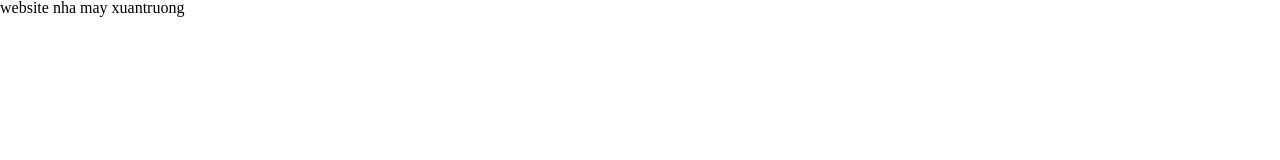
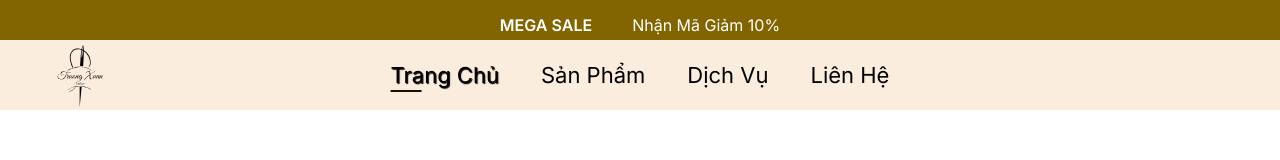
Before and after one commit to khancotton/TXwebsite, a plain HTML site: page index.html in a window 1280 px wide. Shown: the top 160 px of the page. Drawn offline with Linux system fonts and the light colour scheme.

Commit message:
2. Doing Header 1st

```diff
--- a/assets/css/styles.css
+++ b/assets/css/styles.css
@@ -8,4 +8,100 @@ html {
 
 body {
   font-size: 1.6rem;
+  font-family: "Inter", sans-serif;
 }
+
+/* ===================common================== */
+.main-content {
+  margin-left: auto;
+  margin-right: auto;
+}
+
+/* ===================header================== */
+.header.fixed {
+  position: sticky;
+  top: -10px;
+}
+
+.top-header,
+.body-header {
+  display: flex;
+  align-items: center;
+}
+
+.top-header {
+  height: 40px;
+  background: #826400;
+  color: white;
+  font-weight: 600;
+  padding-top: 10px;
+}
+
+.top-header p {
+  margin-left: auto;
+  margin-right: 20px;
+}
+
+.top-header a {
+  margin-top: 0.5px;
+  margin-right: auto;
+  margin-left: 20px;
+  text-decoration: none;
+  color: white;
+  font-weight: 400;
+}
+
+.top-header a:hover {
+  color: rgb(241, 69, 69);
+}
+
+.body-header {
+  position: relative;
+  height: 70px;
+  background: #faedde;
+  font-family: "Inter", sans-serif;
+  font-size: 22px;
+  font-weight: 600;
+}
+.logo {
+  width: 100px;
+  margin-left: 30px;
+}
+
+.nav {
+  position: absolute;
+  left: 50%;
+  transform: translateX(-50%);
+}
+
+.nav ul {
+  display: flex;
+}
+
+.nav a {
+  position: relative;
+  color: black;
+  font-weight: 400;
+  text-decoration: none;
+  padding: 4px 21px;
+}
+
+.nav li.active a,
+.nav a:hover {
+  text-shadow: 1px 0.5px 1px black;
+}
+
+.nav li.active a::after {
+  position: absolute;
+  left: 21px;
+  top: 32px;
+  display: block;
+  content: "";
+  width: 31px;
+  height: 2px;
+  background: #171100;
+}
+/* .search-box {
+  margin-left: auto;
+  margin-right: 40px;
+} */
--- a/index.html
+++ b/index.html
@@ -11,12 +11,50 @@
     <link rel="preconnect" href="https://fonts.googleapis.com" />
     <link rel="preconnect" href="https://fonts.gstatic.com" crossorigin />
     <link
-      href="https://fonts.googleapis.com/css2?family=Poppins:wght@700&family=Sen:wght@400..800&display=swap"
+      href="https://fonts.googleapis.com/css2?family=Inter:ital,opsz,wght@0,14..32,100..900;1,14..32,100..900&family=Sen:wght@400..800&display=swap"
       rel="stylesheet"
     />
-    <title>Document</title>
+    <title>Truong Xuan Tailor</title>
   </head>
-  <body>
-    <h1>website nha may xuantruong</h1>
+  <body style="height: 10000px">
+    <header class="header fixed">
+      <div class="main-content">
+        <div class="top-header">
+          <p>MEGA SALE</p>
+          <a href="#!">Nhận Mã Giảm 10%</a>
+        </div>
+        <div class="body-header">
+          <!-- logo -->
+          <img
+            src="./assets/img/logo.svg"
+            alt="Logo Nhà May Trường Xuân"
+            class="logo"
+          />
+          <!-- nav -->
+          <nav class="nav">
+            <ul>
+              <li class="active">
+                <a href="">Trang Chủ</a>
+              </li>
+              <li>
+                <a href="">Sản Phẩm</a>
+              </li>
+              <li>
+                <a href="">Dịch Vụ</a>
+              </li>
+              <li>
+                <a href="">Liên Hệ</a>
+              </li>
+            </ul>
+          </nav>
+          <!-- search -->
+          <!-- <div class="search-box">
+            <input type="text"></input>
+            <button>Tìm Kiếm</button>
+          </div> -->
+        </div>
+      </div>
+    </header>
   </body>
 </html>
+<!-- https://www.figma.com/design/WGXy3CKkY2jWJrQX7vZ0zf/Tailors-Webpage--Community-?node-id=0-1&p=f&t=fx4Ez85tUbQEKE5M-0 -->
```
Also changed, not shown: assets/img/logo.svg (added).
